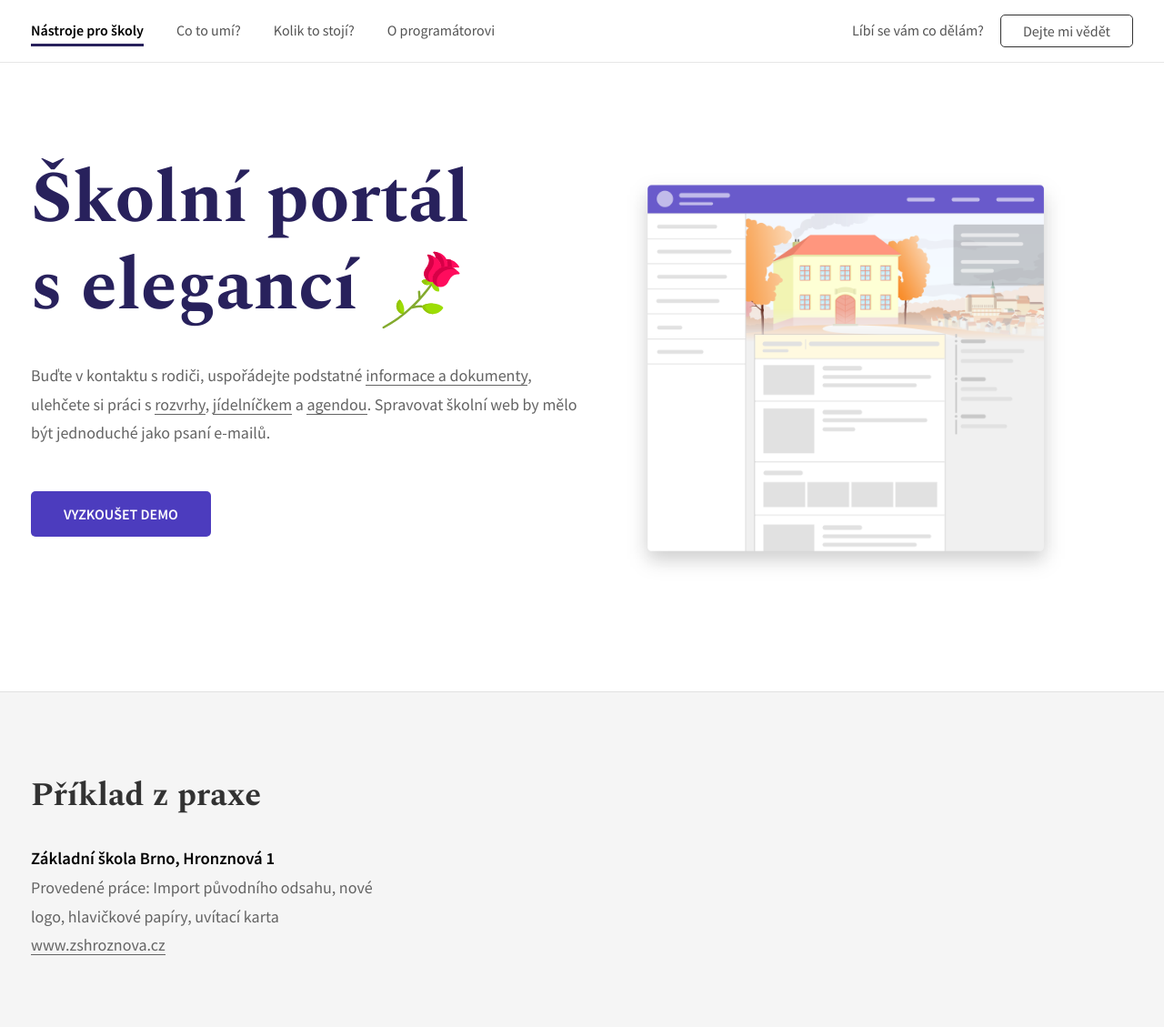
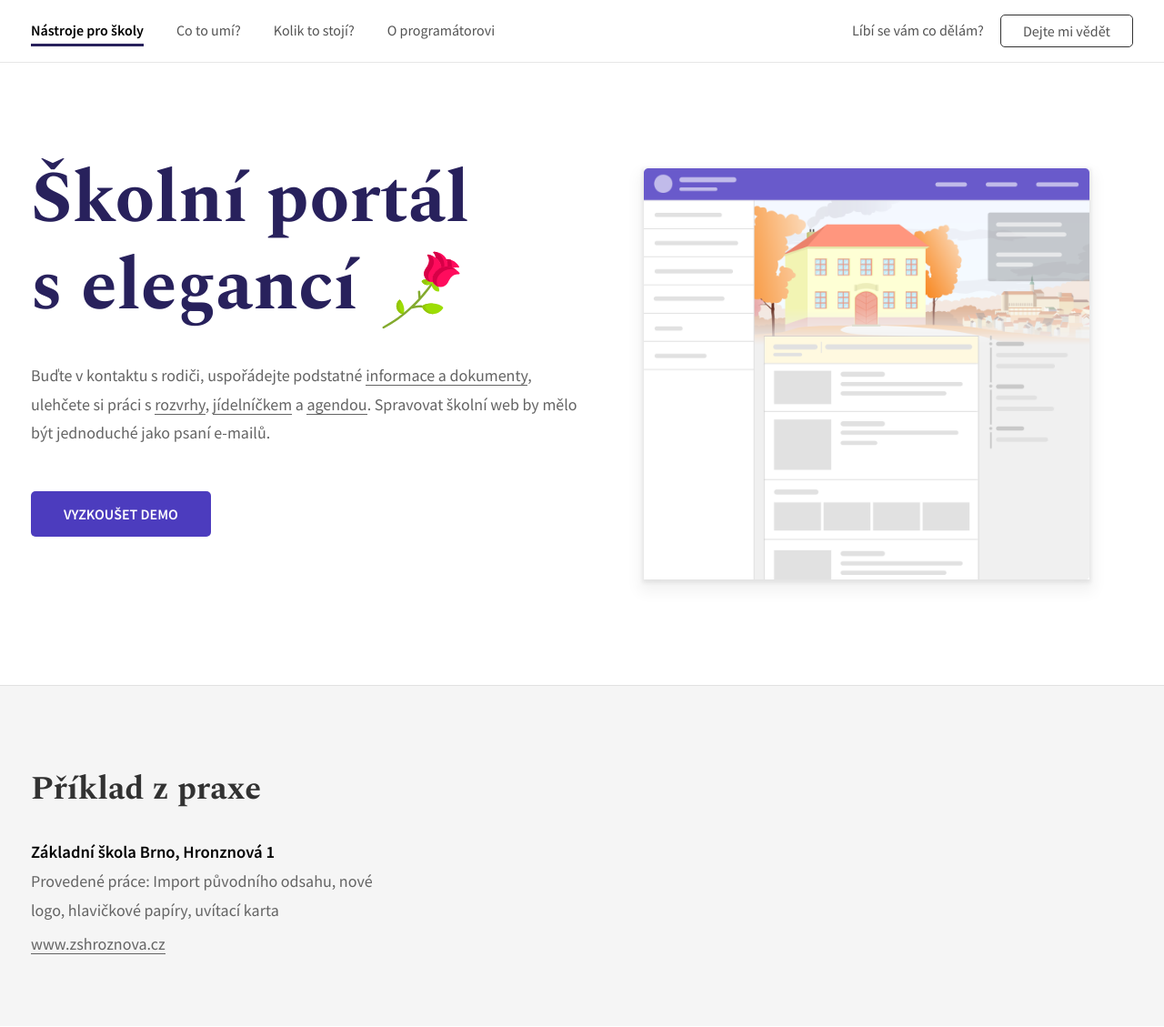
Before and after one commit to karelsuchomel/nastrojeproskoly.cz, a Jekyll site: the page built from index.md, in a window 1280 px wide. Shown: the whole page at 91% size. Built offline with Jekyll 4.4.1, drawn with Linux system fonts in a browser that asks for light colours.

Commit message:
Continued on home-page hero card segment to be responsive 40%

```diff
--- a/_layouts/home.html
+++ b/_layouts/home.html
@@ -19,8 +19,14 @@
 	<div class="segment-half">
 		<picture>
 			<source
-				media="(min-width: 571px)"
+				media="(min-width: 1081px)"
 				srcSet="assets/images/tfs-portal-mockup-580w.png 580w, assets/images/tfs-portal-mockup-1160w.png 1160w"
+				sizes="500px"
+			/>
+			<source
+				media="(max-width: 1080px)"
+				srcSet="assets/images/tfs-portal-mockup-mobile-580w.png 580w, assets/images/tfs-portal-mockup-mobile-1160w.png 1160w"
+				sizes="580px"
 			/>
 			<img
 				class="layout-graphic"
@@ -38,7 +44,8 @@
 			<h3>Základní škola Brno, Hronznová 1</h3>
 			<p>
 				Provedené práce: Import původního odsahu, nové logo, hlavičkové papíry, uvítací karta
-				<br>
+			</p>
+			<p>
 				<a href="https://www.zshroznova.cz">www.zshroznova.cz</a>
 			</p>
 		</div>
--- a/_sass/home-page/examples.sass
+++ b/_sass/home-page/examples.sass
@@ -9,7 +9,7 @@
 
 		.project-details
 			padding-right: 18px
-			width: 400px
+			max-width: 400px
 
 			h3
 				margin: 6px 0
--- a/_sass/home-page/hero-card.sass
+++ b/_sass/home-page/hero-card.sass
@@ -1,4 +1,9 @@
 #hero-card .segment-half
+	&:nth-child(2)
+		padding: 48px
+		padding-left: 68px
+		box-sizing: border-box
+
 	h1
 		margin: 34px 0
 		color: #28215C
@@ -25,7 +30,6 @@
 
 	> button
 		margin: 48px 0
-		padding: 10px 24px
 		padding: 16px 36px
 		border: 0px
 		border-radius: 5px
@@ -50,21 +54,21 @@
 		display: block
 		width: 580px
 		max-width: 100%
+		box-shadow: 0 9px 15px 5px rgba(0,0,0,0.05), 0 2px 4px 2px rgba(0,0,0,0.065)
 
 //
 // Responsive rules
 //
 
 @media screen and (max-width: 1280px)
-	#hero-card .segment-half .layout-graphic
-		padding: 48px
-		float: none
-		box-sizing: border-box
+	#hero-card .segment-half
+		&:nth-child(2)
+			.layout-graphic
+				float: none
 
 @media screen and (max-width: 1180px)
 	#hero-card .segment-half
 		h1
-			margin: 34px 0
 			font-size: 60px
 			line-height: 1.1
 
@@ -76,12 +80,30 @@
 @media screen and (max-width: 1080px)
 	#hero-card .segment-half
 		width: 100%
-		max-width: 550px
+		max-width: 580px
 		margin: 0 auto
 		float: none
+
 		&:nth-child(2)
+			padding: 0px
 
-	#hero-card .segment-half .layout-graphic
-		padding: 0
-		clip: 0 0 250px
-		clip-path: inset(0 0 250px)
+		h1
+			margin: 0 0 34px
+
+
+@media screen and (max-width: 640px)
+	#hero-card .segment-half
+		h1
+			font-size: 40px
+			line-height: 1.1
+			margin: 48px 0 16px
+
+			> svg
+				margin-bottom: -15px
+				height: 50px
+				widht: 50px
+
+		> button
+			display: block
+			margin: 32px auto
+			padding: 22px 48px
```
Also changed, not shown: _includes/tfs-portal-mockup-minified-svg.svg (deleted), assets/images/tfs-portal-mockup-1160w.png, assets/images/tfs-portal-mockup-580w.png, assets/images/tfs-portal-mockup-mobile-1160w.png (added), assets/images/tfs-portal-mockup-mobile-580w.png (added).
